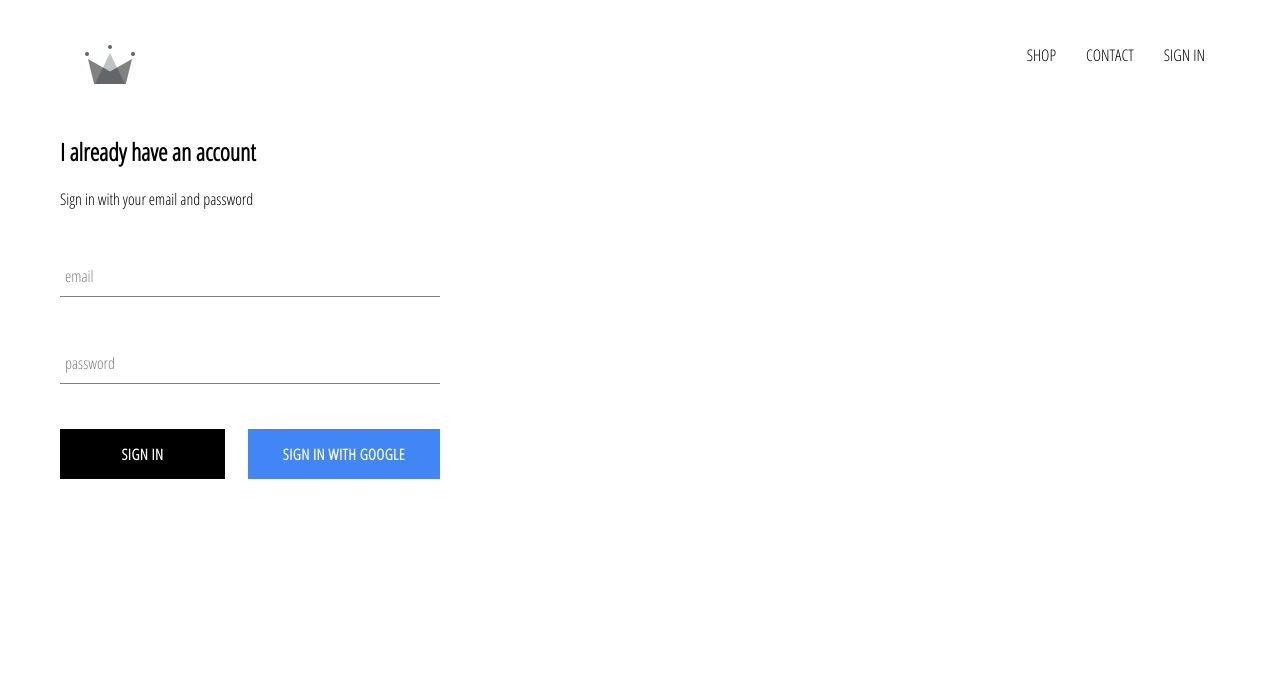
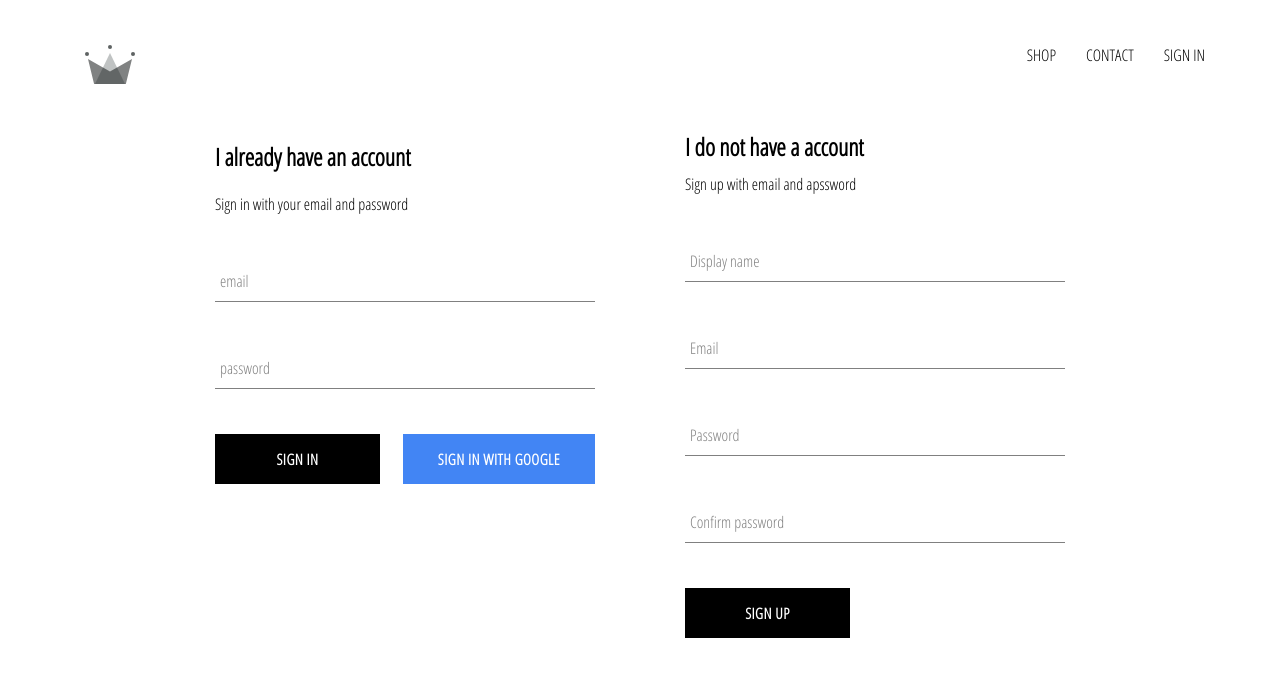
Before and after one commit to ivanstoskovic/e-commerce, a React (Create React App) app: page /signin in a window 1280 px wide. Shown: the top 676 px of the page. Built offline with nearby package versions, Linux system fonts and the light colour scheme; no server answers.

Commit message:
Added sign-up with email and password

```diff
--- a/src/App.js
+++ b/src/App.js
@@ -24,6 +24,8 @@
     this.unsubscribeFromAuth = auth.onAuthStateChanged(async userAuth => {
       if(userAuth){
         const userRef = await createUserProfileDocument(userAuth);
+
+        // Subscrajbujemo se na logovanog juzera kako bi pratili da li ima promena na njemu u firebejzu i updejtovali tu promenu
         userRef.onSnapshot(snapShot => {
           this.setState({
             currentUser: {
@@ -33,6 +35,8 @@
           });
         });
       }
+
+      // Setuje se opet ovde na primer ako se izloguje. Izlogivanjem se setuje na null
       this.setState({ currentUser: userAuth});
     });
   }
--- /dev/null
+++ b/src/COMPONENTS/sign-up/C_sign_up.jsx
@@ -0,0 +1,101 @@
+import React from 'react';
+import FormInput from '../form-input/C_form_input.jsx';
+import CustomButton from '../custom-button/C_custom_button.jsx';
+import { auth, createUserProfileDocument } from '../../firebase/firebase.utils.js';
+import './C_sign_up.scss';
+
+
+class SignUp extends React.Component{
+    constructor(){
+        super();
+
+        this.state = {
+            displayName:'',
+            email:'',
+            password:'',
+            confirmPassword:''
+        }
+    }
+
+    handleSubmit = async event => {
+        event.preventDefault();
+
+        const {displayName, email, password, confirmPassword} = this.state;
+
+        if(password != confirmPassword){
+            alert("Passwords don't match");
+            return;
+        }
+
+        try{
+            const { user } = await auth.createUserWithEmailAndPassword(email, password);
+            await createUserProfileDocument(user, {displayName});
+            this.setState({
+                displayName:'',
+                email:'',
+                password:'',
+                confirmPassword:''
+            })
+        }
+        catch(error){
+            console.error(error);
+        }
+    }
+
+    handleChange = event => {
+        const { name, value} = event.target;
+
+        this.setState({[name]: value});
+    }
+
+    render(){
+
+        //destructioning objekat state-a
+        const {displayName, email, password, confirmPassword} = this.state;
+        return(
+            <div className='sign-up'>
+                <h2 className='title'>I do not have a account</h2>
+                <span>Sign up with email and apssword</span>
+                <form className='sign-up-form' onSubmit={this.handleSubmit}>
+                    <FormInput
+                     type='text'
+                     name='displayName'
+                     value={displayName}
+                     onChange={this.handleChange}
+                     label='Display name'
+                     required
+                    />
+                    <FormInput
+                     type='email'
+                     name='email'
+                     value={email}
+                     onChange={this.handleChange}
+                     label='Email'
+                     required
+                    />
+                    <FormInput
+                     type='password'
+                     name='password'
+                     value={password}
+                     onChange={this.handleChange}
+                     label='Password'
+                     required
+                    />
+                    <FormInput
+                     type='password'
+                     name='confirmPassword'
+                     value={confirmPassword}
+                     onChange={this.handleChange}
+                     label='Confirm password'
+                     required
+                    />
+                    <CustomButton type='submit'>
+                        Sign up
+                    </CustomButton>
+                </form>
+            </div>
+        )
+    }
+}
+
+export default SignUp;
--- /dev/null
+++ b/src/COMPONENTS/sign-up/C_sign_up.scss
@@ -0,0 +1,9 @@
+.sign-up{
+    display: flex;
+    flex-direction: column;
+    width:380px;
+
+    .title{
+        margin: 10px 0;
+    }
+}
--- a/src/PAGES/sign_up_in/C_sign_up_in.jsx
+++ b/src/PAGES/sign_up_in/C_sign_up_in.jsx
@@ -1,11 +1,13 @@
 import React from 'react';
 import SignIn from '../../COMPONENTS/sign-in/C_sign_in.jsx'
+import SignUp from '../../COMPONENTS/sign-up/C_sign_up.jsx'
 import './C_sign_up_in.scss';
 
 
 const SignUpInPage = () => (
     <div className='sign-in-and-sign-up'>
         <SignIn />
+        <SignUp />
     </div>
 )
 
--- a/src/PAGES/sign_up_in/C_sign_up_in.scss
+++ b/src/PAGES/sign_up_in/C_sign_up_in.scss
@@ -0,0 +1,6 @@
+.sign-in-and-sign-up{
+    width: 850px;
+    display: flex;
+    justify-content: space-between;
+    margin: 30px auto;
+}
```
